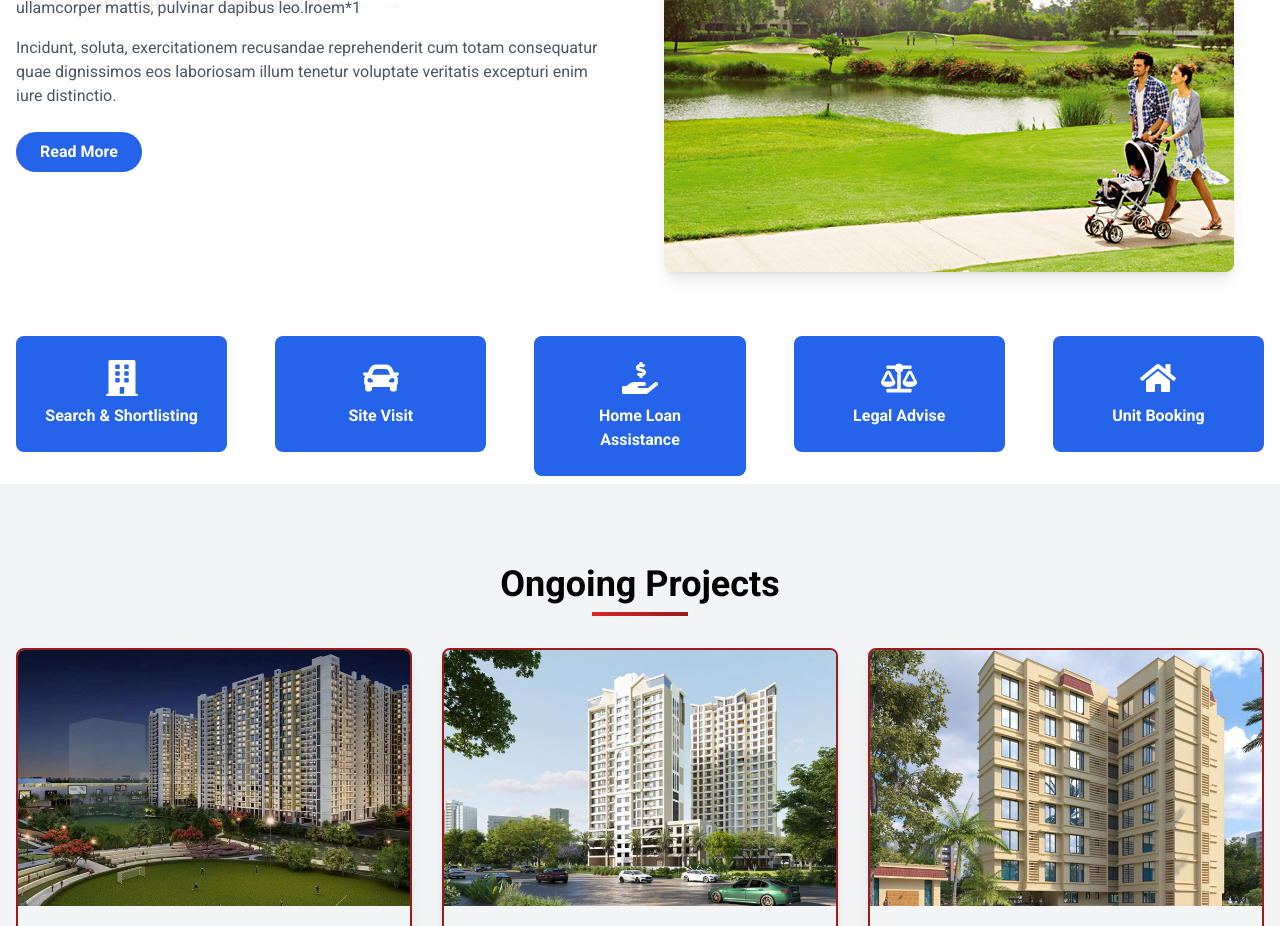
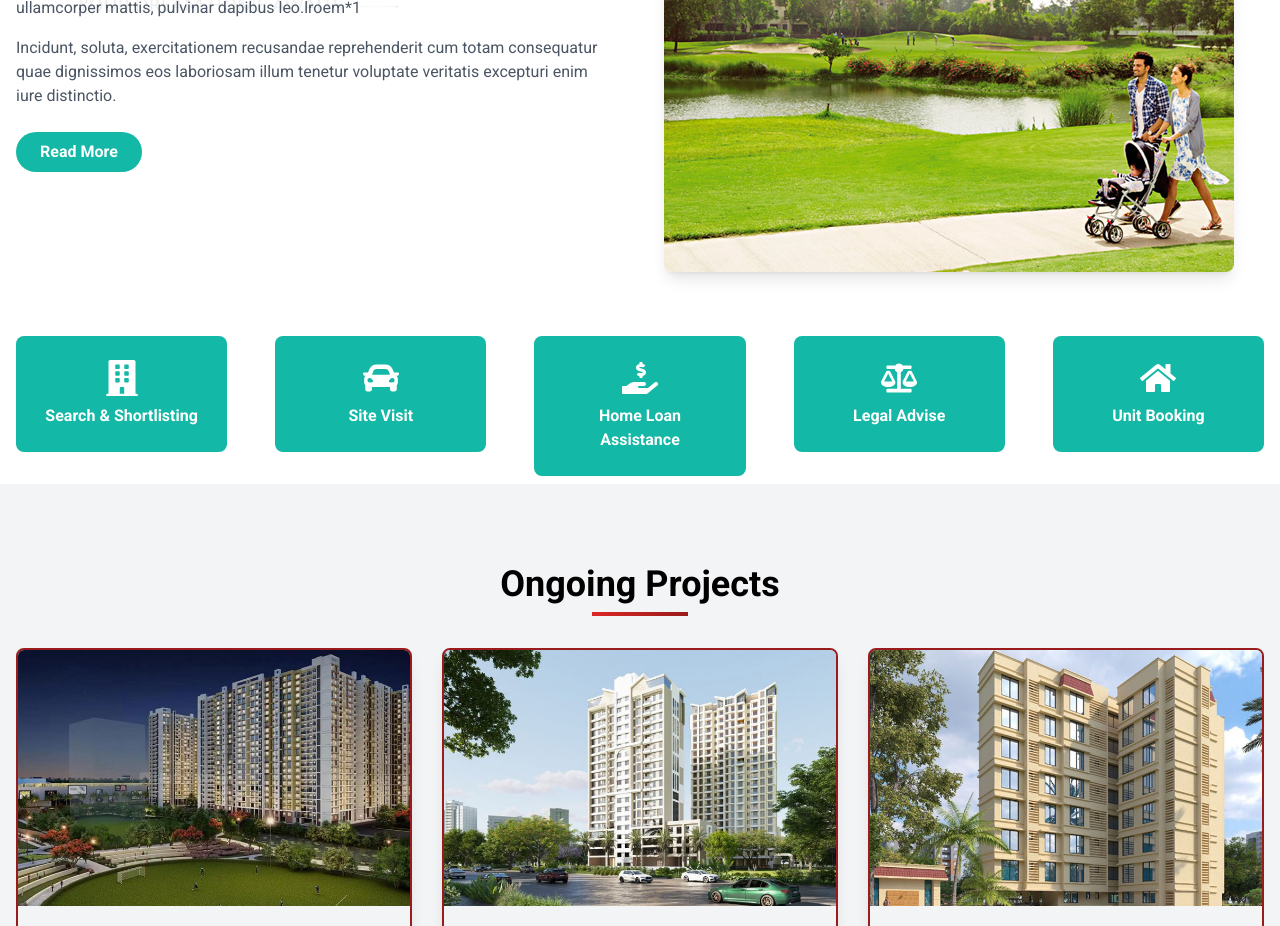
Before and after one commit to royalcrowninfra/royal, a Next.js app: page / in a window 1280 px wide. Shown: the part 1080-2006 px from the top of the page. Built offline with nearby package versions, Linux system fonts and the light colour scheme.

Commit message:
changes in colors

```diff
--- a/components/AboutComponent.jsx
+++ b/components/AboutComponent.jsx
@@ -7,7 +7,7 @@ const ServiceCard = ({ icon: Icon, title }) => (
   <motion.div
     whileHover={{ scale: 1.05, rotate: 2, backgroundColor: "#4299e1" }}
     whileTap={{ scale: 0.95 }}
-    className="bg-blue-600 p-6 rounded-lg text-white text-center cursor-pointer"
+    className="bg-teal-500 p-6 rounded-lg text-white text-center cursor-pointer"
     transition={{ type: "spring", stiffness: 300 }}
   >
     <motion.div
@@ -91,7 +91,7 @@ const AboutComponent = () => {
             <motion.button
               whileHover={{ scale: 1.05, boxShadow: "0px 0px 8px rgb(59,130,246)" }}
               whileTap={{ scale: 0.95 }}
-              className="bg-blue-600 text-white py-2 px-6 rounded-full font-semibold"
+              className="bg-teal-500 text-white py-2 px-6 rounded-full font-semibold"
             >
               Read More
             </motion.button>
```
